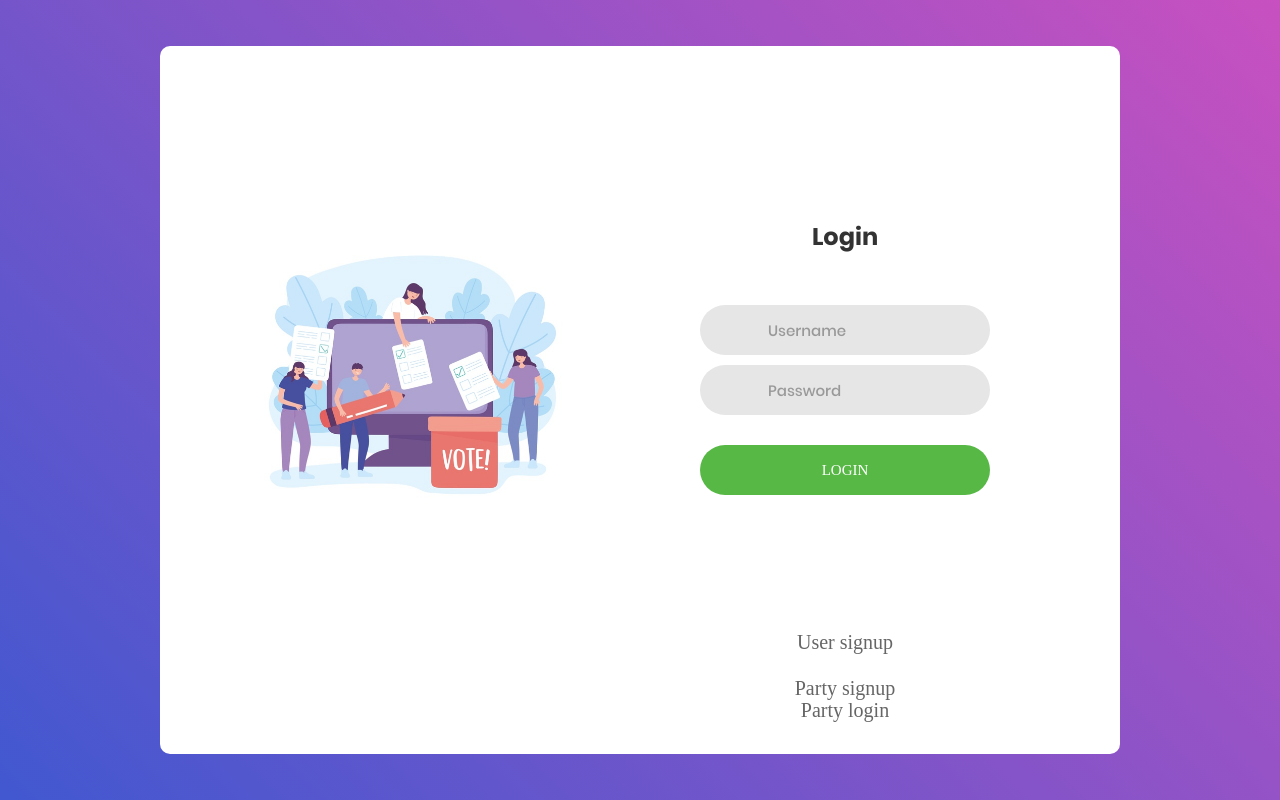
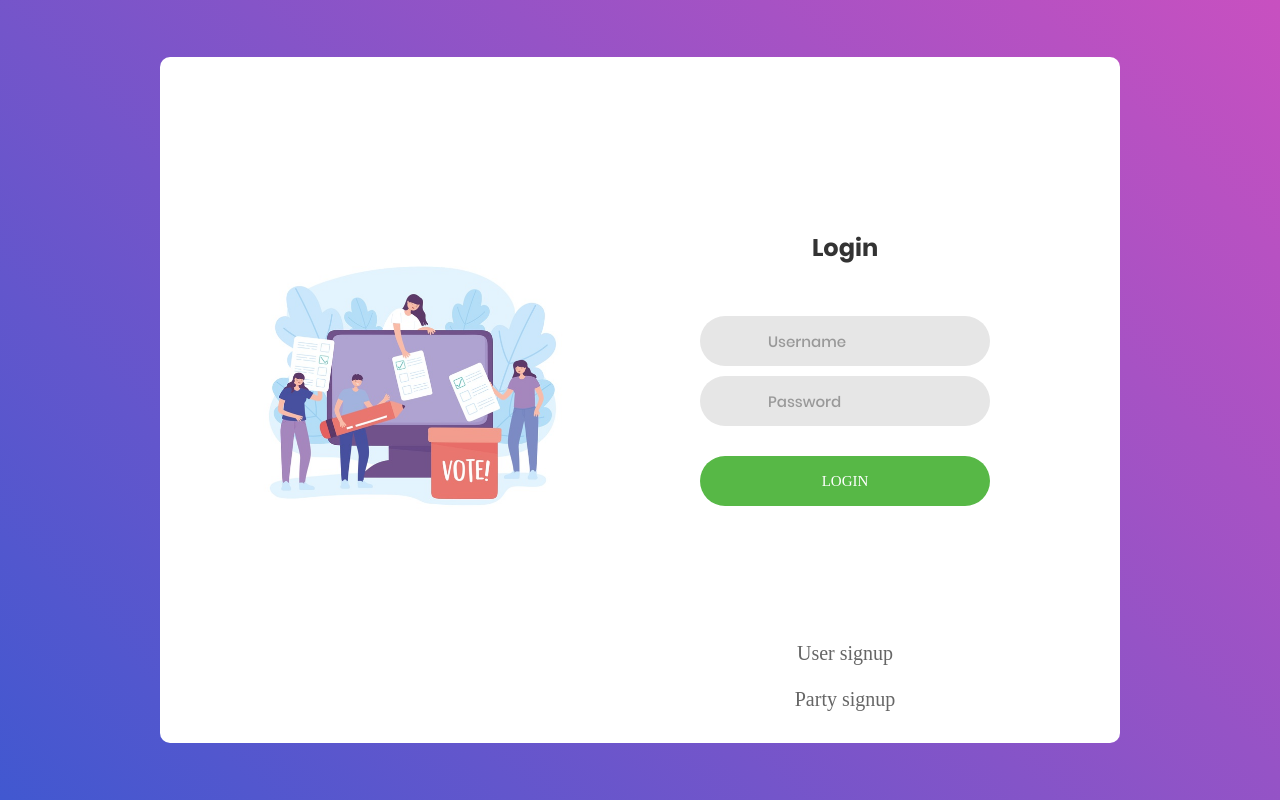
Before and after one commit to deepthisunil/voting, a Django app: page / in a window 1280 px wide. Run offline with Django 3.2, Linux system fonts and the light colour scheme; some libraries are stand-ins or nearby versions; some web fonts are replaced.

Commit message:
11/9/2021

```diff
--- a/voting_app/templates/login.html
+++ b/voting_app/templates/login.html
@@ -75,10 +75,10 @@
 							 <h5>Party signup</h5>
 <!--							<i class="fa fa-long-arrow-right m-l-5" aria-hidden="true"></i>-->
 						</a>
-						<a class="txt2" href="#">
-							 <h5>Party login</h5>
-<!--							<i class="fa fa-long-arrow-right m-l-5" aria-hidden="true"></i>-->
-						</a>
+<!--						<a class="txt2" href="#">-->
+<!--							 <h5>Party login</h5>-->
+<!--&lt;!&ndash;							<i class="fa fa-long-arrow-right m-l-5" aria-hidden="true"></i>&ndash;&gt;-->
+<!--						</a>-->
 					</div>
 				</form>
 			</div>
```
